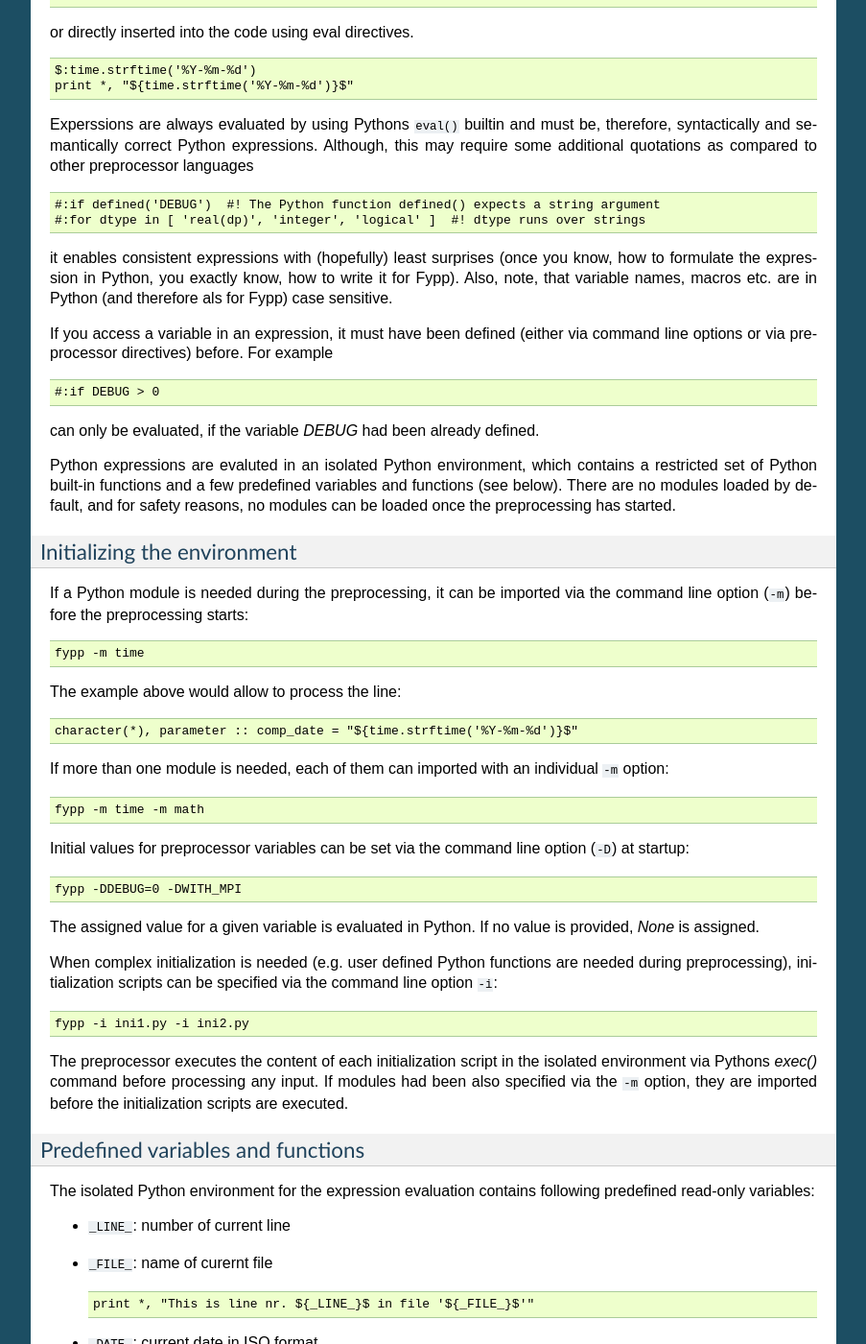
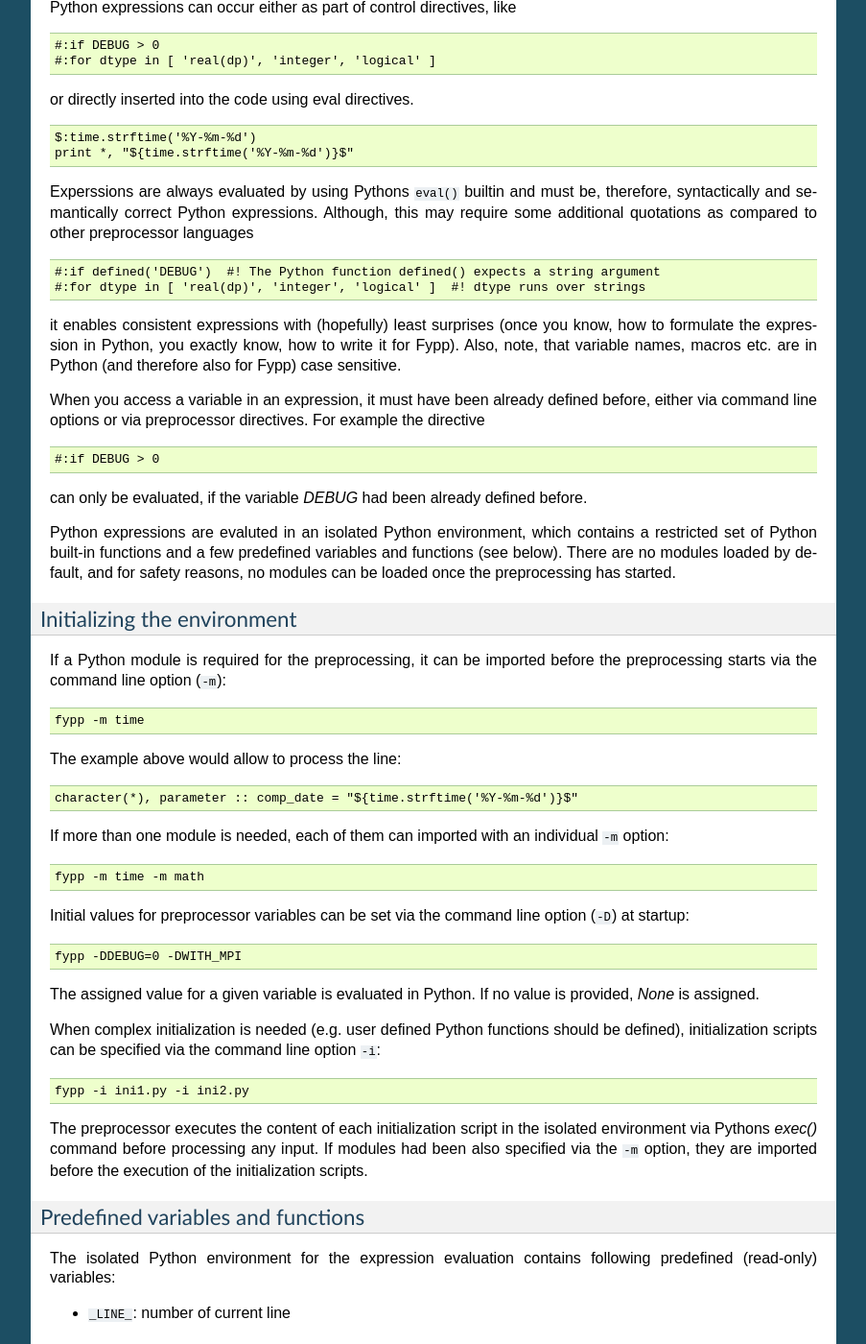
Before and after one commit to aradi/fypp, a Sphinx documentation site: the page built from docs/fypp.rst, in a window 1280 px wide and 1400 px high, scrolled down 5228 px. Shown: the whole window at 96% size, without its empty margins (198-1101 px from the left). Built offline with Sphinx 7.4.7, drawn with Linux system fonts in a browser that asks for light colours; some of the changed text lies outside the part shown.

Commit message:
Minor changes in documentation.

```diff
--- a/docs/fypp.rst
+++ b/docs/fypp.rst
@@ -35,8 +35,8 @@ This document describes Fypp Version 1.0.
 Features
 ========
 
-Below you find a summary over Fypps main features. Each of them is described in
-more detail in individual sections further down.
+Below you find a summary over Fypps main features. Each of them is described
+more in detail in the individual sections further down.
 
 * Definition and evaluation of preprocessor variables::
 
@@ -136,28 +138,27 @@ Getting started
 Installing
 ==========
 
-Fypp needs a working Python interpreter, either version 2.7 or version 3.2 or
-above.
+Fypp needs a Python interpreter of version 2.7, 3.2 or above.
 
 Automatic install
 -----------------
 
-You can use Pythons command line installer ``pip`` to download the stable
-release of Fypp from `PyPI <http://pypi.python.org/pypi/fypp>`_ and install it
-on your system::
+Use Pythons command line installer ``pip`` in order to download the stable
+release from the `Fypp page on PyPI <http://pypi.python.org/pypi/fypp>`_ and
+install it on your system::
 
   pip install fypp
 
-This installs the command line tool ``fypp`` as well as the Python module
-``fypp``. Latter you can import if you want to access the functionality of Fypp
-directly from within your Python scripts.
+This installs both, the command line tool ``fypp`` and the Python module
+``fypp.py``. Latter you can import if you want to access the functionality of
+Fypp directly from within your Python scripts.
 
 
 Manual install
 --------------
 
-Alternatively, you can download the source code from the `Fypp project website
-<http://bitbucket.org/aradi/fypp>`_ ::
+For a manual install, you can download the source code from the `Fypp project
+website <http://bitbucket.org/aradi/fypp>`_ ::
 
   git clone https://aradi@bitbucket.org/aradi/fypp.git
 
@@ -186,6 +187,8 @@ environment variable, by just issuing ::
 
   fypp
 
+The python module ``fypp.py`` can be found in ``FYP_SOURCE_FOLDER/src``.
+
 
 Testing
 =======
@@ -194,7 +197,7 @@ You can test Fypp on your system by running ::
 
   ./test/runtests.sh
 
-in its source tree. This will execute various unit tests to check whether Fypp
+in the source tree. This will execute various unit tests to check whether Fypp
 works as expected. If you want to run the tests with a specific Python
 interpreter, you can specify it as argument to the script::
 
@@ -332,14 +335,15 @@ to other preprocessor languages ::
 it enables consistent expressions with (hopefully) least surprises (once you
 know, how to formulate the expression in Python, you exactly know, how to write
 it for Fypp). Also, note, that variable names, macros etc. are in Python (and
-therefore als for Fypp) case sensitive.
+therefore also for Fypp) case sensitive.
 
-If you access a variable in an expression, it must have been defined (either via
-command line options or via preprocessor directives) before. For example ::
+When you access a variable in an expression, it must have been already defined
+before, either via command line options or via preprocessor directives. For
+example the directive ::
 
   #:if DEBUG > 0
 
-can only be evaluated, if the variable `DEBUG` had been already defined.
+can only be evaluated, if the variable `DEBUG` had been already defined before.
 
 Python expressions are evaluted in an isolated Python environment, which
 contains a restricted set of Python built-in functions and a few predefined
@@ -350,8 +354,8 @@ for safety reasons, no modules can be loaded once the preprocessing has started.
 Initializing the environment
 ----------------------------
 
-If a Python module is needed during the preprocessing, it can be imported via
-the command line option (``-m``) before the preprocessing starts::
+If a Python module is required for the preprocessing, it can be imported before
+the preprocessing starts via the command line option (``-m``)::
 
   fypp -m time
 
@@ -372,23 +376,23 @@ Initial values for preprocessor variables can be set via the command line option
 The assigned value for a given variable is evaluated in Python. If no value is
 provided, `None` is assigned.
 
-When complex initialization is needed (e.g. user defined Python functions are
-needed during preprocessing), initialization scripts can be specified via the
-command line option ``-i``::
+When complex initialization is needed (e.g. user defined Python functions should
+be defined), initialization scripts can be specified via the command line option
+``-i``::
 
   fypp -i ini1.py -i ini2.py
 
 The preprocessor executes the content of each initialization script in the
 isolated environment via Pythons `exec()` command before processing any
 input. If modules had been also specified via the ``-m`` option, they are
-imported before the initialization scripts are executed.
+imported before the execution of the initialization scripts.
 
 
 Predefined variables and functions
 ----------------------------------
 
 The isolated Python environment for the expression evaluation contains following
-predefined read-only variables:
+predefined (read-only) variables:
 
 * ``_LINE_``: number of current line
 
@@ -714,6 +721,8 @@ to code being hard to read, it should be usually avoided::
   ! This form is more readable
   print *, ${choose_code('a(:)', 'size(a)')}$
 
+If the arguments need no further processing, the direct call directive can be
+also used as an alternative to the line form (see next section).
 
 
 Direct call directive
@@ -869,15 +878,14 @@ can be selected by the ``-f`` option with following possibilities:
 The ``-F`` option can be used to turn off line folding.
 
 
-.. warning:: Fypp is not aware of the Fortran semantics represented by the lines
-             it folds.
+.. warning:: Fypp is not aware of the Fortran semantics of the lines it folds.
 
-Fypp applies the line folding rather mechanically (only considering the the
-position of the whitespace characters). Lines containing eval directives and
-lines within macro definitions should, therefore, not contain any Fortran style
-comments (started by ``!``) *within* the line, as folding within the comment
-would result in invalid Fortran code. For comments within such lines, Fypps
-comment directive (``#!``) can be used instead::
+Fypp applies the line folding mechanically (only considering the position of the
+whitespace characters). Lines containing eval directives and lines within macro
+definitions should, therefore, not contain any Fortran style comments (started
+by ``!``) *within* the line, as folding within the comment would result in
+invalid Fortran code. For comments within such lines, Fypps comment directive
+(``#!``) can be used instead::
 
   #:def macro()
   print *, "DO NOT DO THIS!"  ! Warning: Line may be folded within the comment
```
Also changed, not shown: other parts of docs/fypp.rst (+19 -15 lines), README.rst (+15 -13 lines).
